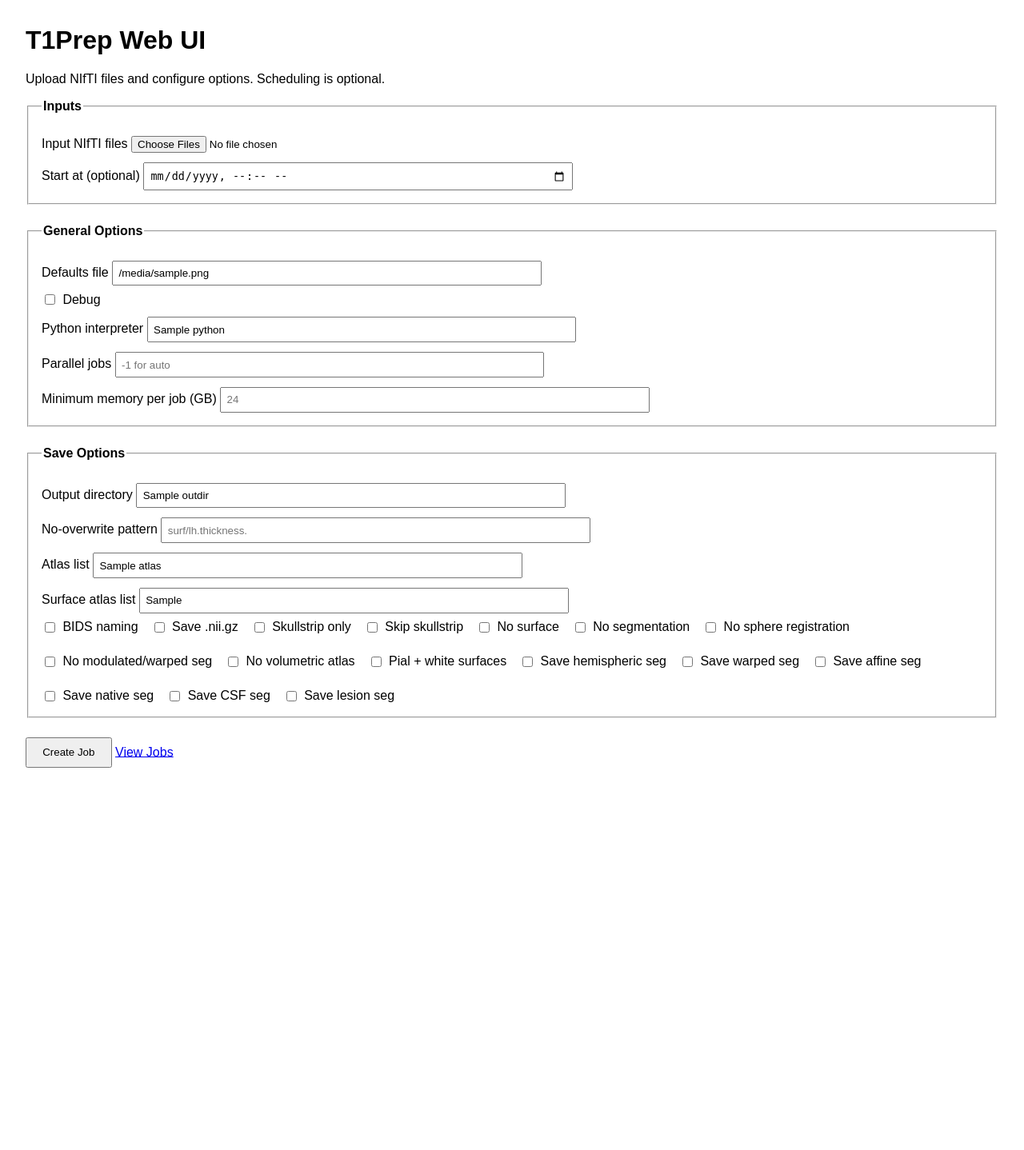
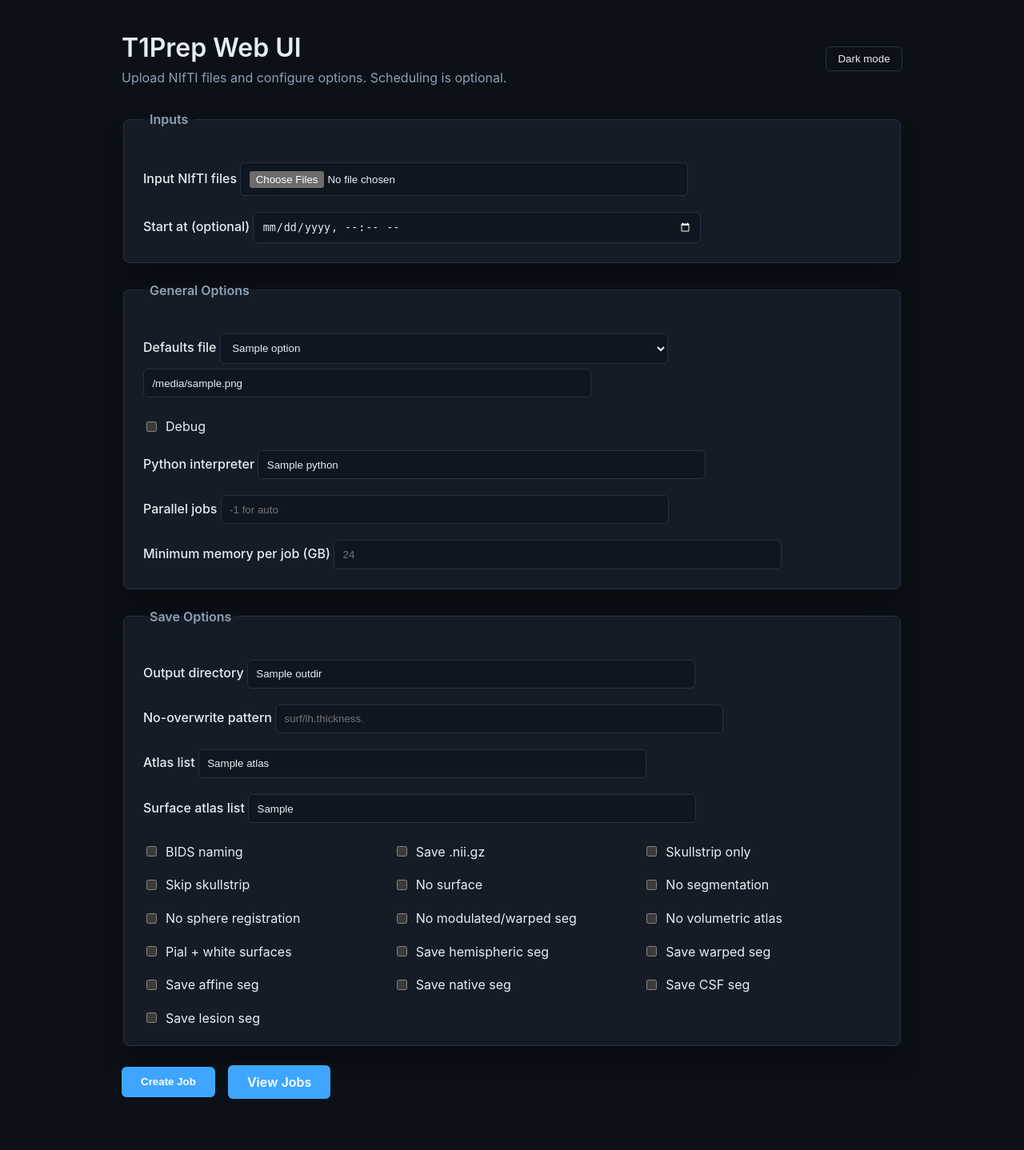
Before and after one commit to ChristianGaser/T1Prep, a Flask app: template webui/templates/index.html in a window 1280 px wide. Shown: the whole page at 80% size. Before the commit the page ends 960 px from the top, so only its background shows below. Run offline with Flask 3, Linux system fonts and the light colour scheme; the template is opened without the code that fills it: most values are stand-ins (such as "Sample title", 1, 10 or a date in 2020).

Commit message:
Add dark/light theme, styles, and defaults selector
Add a new static stylesheet and theme toggle, and improve handling of defaults files.

- Add webui/static/styles.css with dark/light color variables, layout, and component styles.
- Update templates (index, jobs, job_detail) to link the stylesheet, wrap content in a container, and add a theme toggle with JS that persists selection to localStorage.
- Enhance defaults handling in app.py: introduce resolve_defaults_path() and have the index route accept a `defaults` query parameter, populate `defaults_options` and `defaults_missing` to drive the UI.
- Replace inline styles in templates with CSS classes and add client-side logic to switch defaults via a select/input that reloads the page with the chosen defaults path.

These changes improve the UI appearance, add theme support, and make it easier to select and preview different defaults files.

```diff
--- a/webui/app.py
+++ b/webui/app.py
@@ -70,6 +70,15 @@ def _to_int(value: str, fallback: int = 0) -> int:
         return int(value)
     except (TypeError, ValueError):
         return fallback
+
+
+def resolve_defaults_path(value: Optional[str]) -> Path:
+    if not value:
+        return ROOT_DIR / "T1Prep_defaults.txt"
+    candidate = Path(value)
+    if not candidate.is_absolute():
+        candidate = ROOT_DIR / candidate
+    return candidate
 
 
 def build_command(form: dict, input_files: list[Path]) -> list[str]:
@@ -166,11 +175,21 @@ def schedule_or_run(job_id: str, run_at: Optional[datetime]) -> None:
 
 @app.route("/")
 def index():
-    default_file = ROOT_DIR / "T1Prep_defaults.txt"
+    requested_defaults = request.args.get("defaults")
+    default_file = resolve_defaults_path(requested_defaults)
     defaults = load_defaults(default_file)
+    defaults_missing = bool(requested_defaults and not defaults)
+
+    defaults_options = [
+        str(ROOT_DIR / "T1Prep_defaults.txt"),
+    ]
+    if requested_defaults and str(default_file) not in defaults_options:
+        defaults_options.append(str(default_file))
 
     context = {
         "defaults_file": str(default_file),
+        "defaults_missing": defaults_missing,
+        "defaults_options": defaults_options,
         "python": defaults.get("python", ""),
         "multi": defaults.get("multi", ""),
         "min_memory": defaults.get("min_memory", ""),
--- /dev/null
+++ b/webui/static/styles.css
@@ -0,0 +1,210 @@
+:root {
+  color-scheme: dark;
+  --bg: #0c1118;
+  --panel: #151c26;
+  --panel-alt: #0f1620;
+  --text: #e6edf3;
+  --muted: #8ea0b2;
+  --border: #243245;
+  --accent: #3ea6ff;
+  --accent-2: #00c2a8;
+  --danger: #ff6b6b;
+  --shadow: 0 18px 30px rgba(0, 0, 0, 0.35);
+}
+
+[data-theme="light"] {
+  color-scheme: light;
+  --bg: #f4f6fb;
+  --panel: #ffffff;
+  --panel-alt: #edf1f7;
+  --text: #18212d;
+  --muted: #526274;
+  --border: #d2dbe8;
+  --accent: #1f6bff;
+  --accent-2: #00a890;
+  --danger: #c62828;
+  --shadow: 0 14px 24px rgba(0, 0, 0, 0.12);
+}
+
+* {
+  box-sizing: border-box;
+}
+
+body {
+  font-family: "Inter", "Segoe UI", Arial, sans-serif;
+  margin: 0;
+  background: var(--bg);
+  color: var(--text);
+  min-height: 100vh;
+}
+
+.container {
+  max-width: 1040px;
+  margin: 0 auto;
+  padding: 2.5rem 2rem 4rem;
+}
+
+header {
+  display: flex;
+  align-items: center;
+  justify-content: space-between;
+  gap: 1rem;
+  margin-bottom: 2rem;
+}
+
+h1 {
+  margin: 0;
+  font-size: 2rem;
+  font-weight: 600;
+}
+
+p {
+  color: var(--muted);
+  margin: 0.5rem 0 0;
+}
+
+.theme-toggle {
+  background: transparent;
+  border: 1px solid var(--border);
+  color: var(--text);
+  padding: 0.45rem 0.9rem;
+  border-radius: 6px;
+  cursor: pointer;
+}
+
+a {
+  color: var(--accent);
+  text-decoration: none;
+}
+
+a:hover {
+  text-decoration: underline;
+}
+
+form {
+  display: grid;
+  gap: 1.5rem;
+}
+
+fieldset {
+  border: 1px solid var(--border);
+  padding: 1.5rem;
+  border-radius: 8px;
+  background: var(--panel);
+  box-shadow: var(--shadow);
+}
+
+legend {
+  padding: 0 0.5rem;
+  font-weight: 600;
+  color: var(--muted);
+}
+
+label {
+  display: block;
+  margin-top: 0.85rem;
+  font-weight: 500;
+}
+
+input[type="text"],
+input[type="number"],
+input[type="datetime-local"],
+select,
+input[type="file"] {
+  width: 100%;
+  max-width: 560px;
+  padding: 0.6rem 0.65rem;
+  border-radius: 6px;
+  border: 1px solid var(--border);
+  background: var(--panel-alt);
+  color: var(--text);
+  margin-top: 0.4rem;
+}
+
+small {
+  display: block;
+  margin-top: 0.35rem;
+  color: var(--danger);
+}
+
+.checkbox-row {
+  display: grid;
+  grid-template-columns: repeat(auto-fit, minmax(220px, 1fr));
+  gap: 0.5rem 1rem;
+  margin-top: 0.75rem;
+}
+
+.checkbox-row label {
+  display: flex;
+  align-items: center;
+  gap: 0.5rem;
+  font-weight: 400;
+}
+
+.actions {
+  display: flex;
+  align-items: center;
+  gap: 1rem;
+}
+
+.actions button,
+.actions a {
+  background: var(--accent);
+  color: #fff;
+  border: none;
+  padding: 0.7rem 1.5rem;
+  border-radius: 6px;
+  font-weight: 600;
+  text-decoration: none;
+  cursor: pointer;
+}
+
+.actions button:hover,
+.actions a:hover {
+  opacity: 0.9;
+}
+
+.card {
+  background: var(--panel);
+  border: 1px solid var(--border);
+  border-radius: 8px;
+  box-shadow: var(--shadow);
+  padding: 1rem 1.25rem;
+}
+
+.meta {
+  display: grid;
+  gap: 0.35rem;
+  margin-bottom: 1rem;
+}
+
+.table {
+  width: 100%;
+  border-collapse: collapse;
+  background: var(--panel);
+  border-radius: 8px;
+  overflow: hidden;
+  box-shadow: var(--shadow);
+}
+
+.table th,
+.table td {
+  padding: 0.75rem;
+  text-align: left;
+  border-bottom: 1px solid var(--border);
+}
+
+.table th {
+  background: var(--panel-alt);
+  color: var(--muted);
+  font-weight: 600;
+}
+
+pre {
+  background: var(--panel-alt);
+  border: 1px solid var(--border);
+  padding: 1rem;
+  border-radius: 8px;
+  max-height: 500px;
+  overflow: auto;
+}
--- a/webui/templates/index.html
+++ b/webui/templates/index.html
@@ -3,25 +3,19 @@
 <head>
   <meta charset="utf-8">
   <title>T1Prep Web UI</title>
-  <style>
-    body { font-family: Arial, sans-serif; margin: 2rem; }
-    fieldset { margin-bottom: 1.5rem; padding: 1rem; }
-    legend { font-weight: bold; }
-    label { display: block; margin-top: 0.75rem; }
-    input[type="text"], input[type="number"], input[type="datetime-local"] {
-      width: 100%; max-width: 520px; padding: 0.4rem;
-    }
-    .checkbox-row { display: flex; gap: 1rem; flex-wrap: wrap; }
-    .checkbox-row label { display: flex; align-items: center; gap: 0.4rem; margin-top: 0.5rem; }
-    .actions { margin-top: 1.5rem; }
-    .actions button { padding: 0.6rem 1.2rem; }
-  </style>
+  <link rel="stylesheet" href="/static/styles.css">
 </head>
-<body>
-  <h1>T1Prep Web UI</h1>
-  <p>Upload NIfTI files and configure options. Scheduling is optional.</p>
+<body data-theme="dark">
+  <div class="container">
+    <header>
+      <div>
+        <h1>T1Prep Web UI</h1>
+        <p>Upload NIfTI files and configure options. Scheduling is optional.</p>
+      </div>
+      <button class="theme-toggle" type="button" id="theme-toggle">Dark mode</button>
+    </header>
 
-  <form action="/submit" method="post" enctype="multipart/form-data">
+    <form action="/submit" method="post" enctype="multipart/form-data">
     <fieldset>
       <legend>Inputs</legend>
       <label>
@@ -38,7 +32,15 @@
       <legend>General Options</legend>
       <label>
         Defaults file
-        <input type="text" name="--defaults" value="{{ defaults_file }}" placeholder="/path/to/T1Prep_defaults.txt">
+        <select id="defaults-select">
+          {% for option in defaults_options %}
+            <option value="{{ option }}" {% if option == defaults_file %}selected{% endif %}>{{ option }}</option>
+          {% endfor %}
+        </select>
+        <input type="text" id="defaults-input" name="--defaults" value="{{ defaults_file }}" placeholder="/path/to/T1Prep_defaults.txt">
+        {% if defaults_missing %}
+          <small style="color: #b00020;">Defaults file not found. Showing empty values.</small>
+        {% endif %}
       </label>
       <div class="checkbox-row">
         <label><input type="checkbox" name="--debug" value="1" {% if debug %}checked{% endif %}> Debug</label>
@@ -100,5 +102,50 @@
       <a href="/jobs">View Jobs</a>
     </div>
   </form>
+
+  <script>
+    const themeToggle = document.getElementById("theme-toggle");
+    const savedTheme = localStorage.getItem("t1prep-theme") || "dark";
+    document.body.setAttribute("data-theme", savedTheme);
+    themeToggle.textContent = savedTheme === "dark" ? "Dark mode" : "Light mode";
+
+    themeToggle.addEventListener("click", () => {
+      const next = document.body.getAttribute("data-theme") === "dark" ? "light" : "dark";
+      document.body.setAttribute("data-theme", next);
+      localStorage.setItem("t1prep-theme", next);
+      themeToggle.textContent = next === "dark" ? "Dark mode" : "Light mode";
+    });
+
+    const defaultsSelect = document.getElementById("defaults-select");
+    const defaultsInput = document.getElementById("defaults-input");
+    let reloadTimer = null;
+
+    function reloadWithDefaults(path) {
+      if (!path) return;
+      const url = new URL(window.location.href);
+      url.searchParams.set("defaults", path);
+      window.location.href = url.toString();
+    }
+
+    defaultsSelect.addEventListener("change", () => {
+      defaultsInput.value = defaultsSelect.value;
+      reloadWithDefaults(defaultsInput.value);
+    });
+
+    defaultsInput.addEventListener("input", () => {
+      if (reloadTimer) clearTimeout(reloadTimer);
+      reloadTimer = setTimeout(() => {
+        reloadWithDefaults(defaultsInput.value.trim());
+      }, 600);
+    });
+
+    defaultsInput.addEventListener("keydown", (event) => {
+      if (event.key === "Enter") {
+        event.preventDefault();
+        reloadWithDefaults(defaultsInput.value.trim());
+      }
+    });
+  </script>
+  </div>
 </body>
 </html>
```
Also changed, not shown: webui/templates/job_detail.html (+26 -9 lines), webui/templates/jobs.html (+26 -10 lines).
